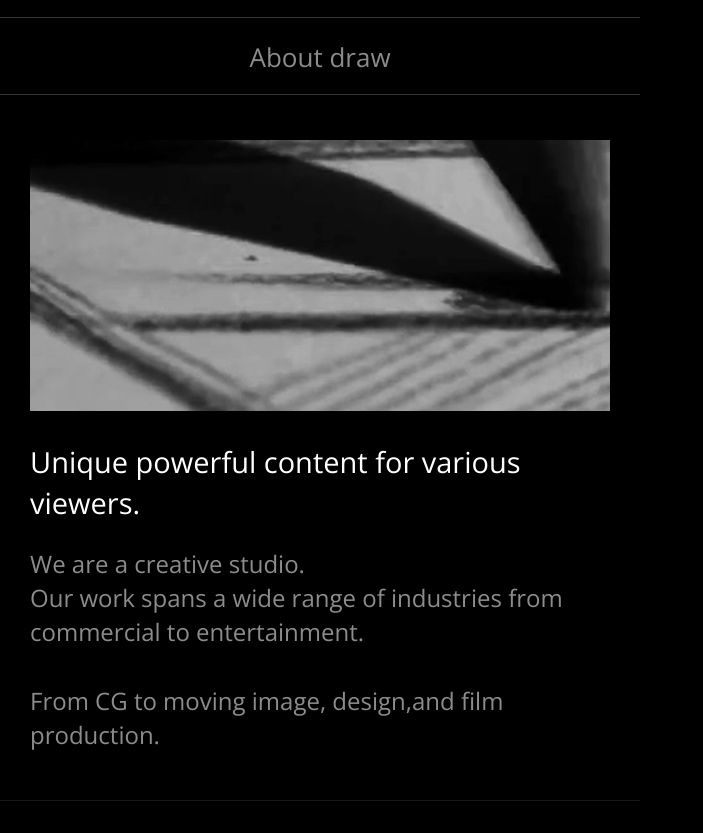
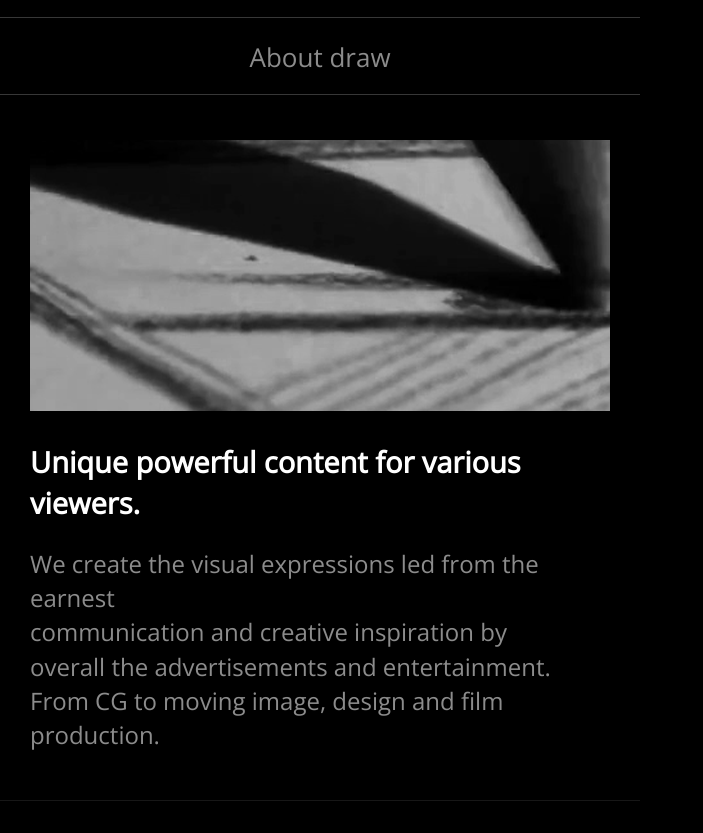
Before and after one commit to drawforgit/drawforgit.github.io, a plain HTML site: page index.html at #!/about in a window 1280 px wide. Shown: the part 118-951 px from the top of the page, without its empty margins (0-703 px from the left). Drawn offline with nearby package versions, Linux system fonts and the light colour scheme; some packages are replaced by stand-ins of ours.

Commit message:
Update about.html

```diff
--- a/html/about.html
+++ b/html/about.html
@@ -2,11 +2,11 @@
 <div style="text-align: center; border-style: solid; border-width: 0 0 1px 0; border-color: #171717;">
 	<img src="img/about.png" style="margin-top:45px;">
 	<div style="width:580px; text-align:left; margin:auto;">
-		<div style="color:white; font-size:29px; margin-top:30px;">
+		<div style="color:white; font-size:29px; font-weight:bold; margin-top:30px;">
 			Unique powerful content for various viewers.
 		</div>
 		<div style="color:#8c8c8c; font-size:24px; margin-top:23px; margin-bottom:47px;">
-			We are a creative studio.<br />Our work spans a wide range of industries from<br />commercial to entertainment.<br /><br />From CG to moving image, design,and film production.
+			We create the visual expressions led from the earnest<br />communication and creative inspiration by<br />overall the advertisements and entertainment.<br />From CG to moving image, design and film production.
 		</div>
 	</div>
 </div>
```
